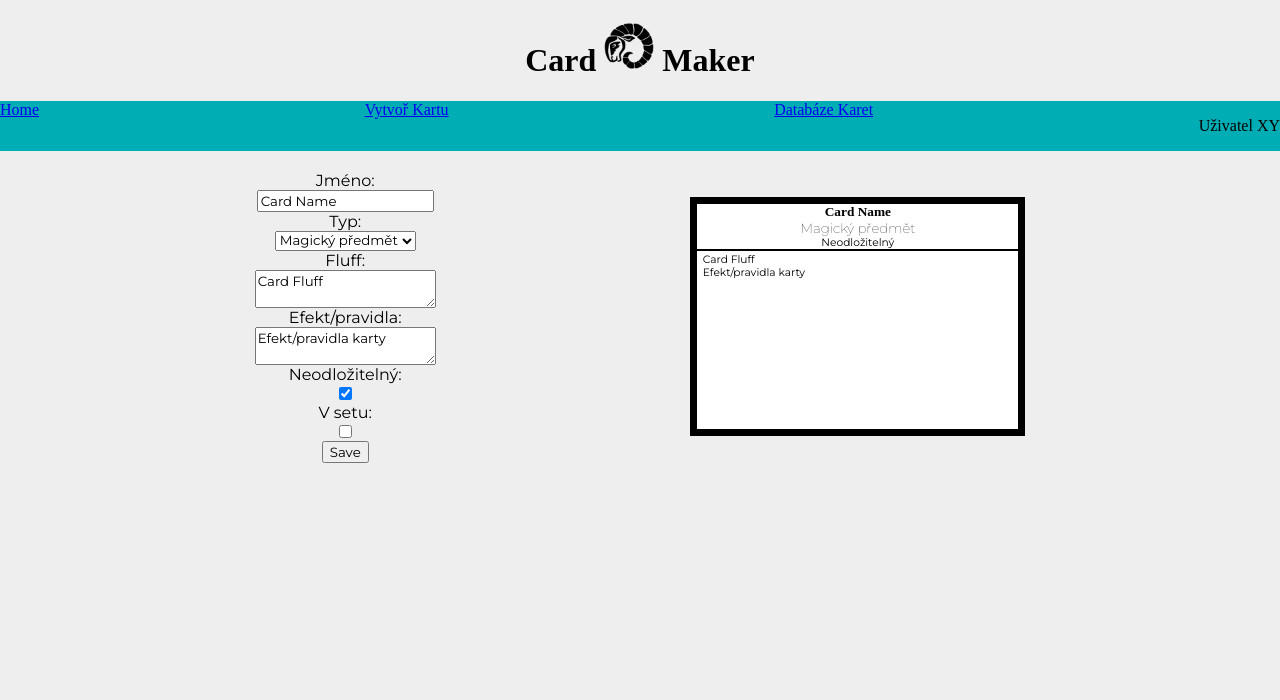
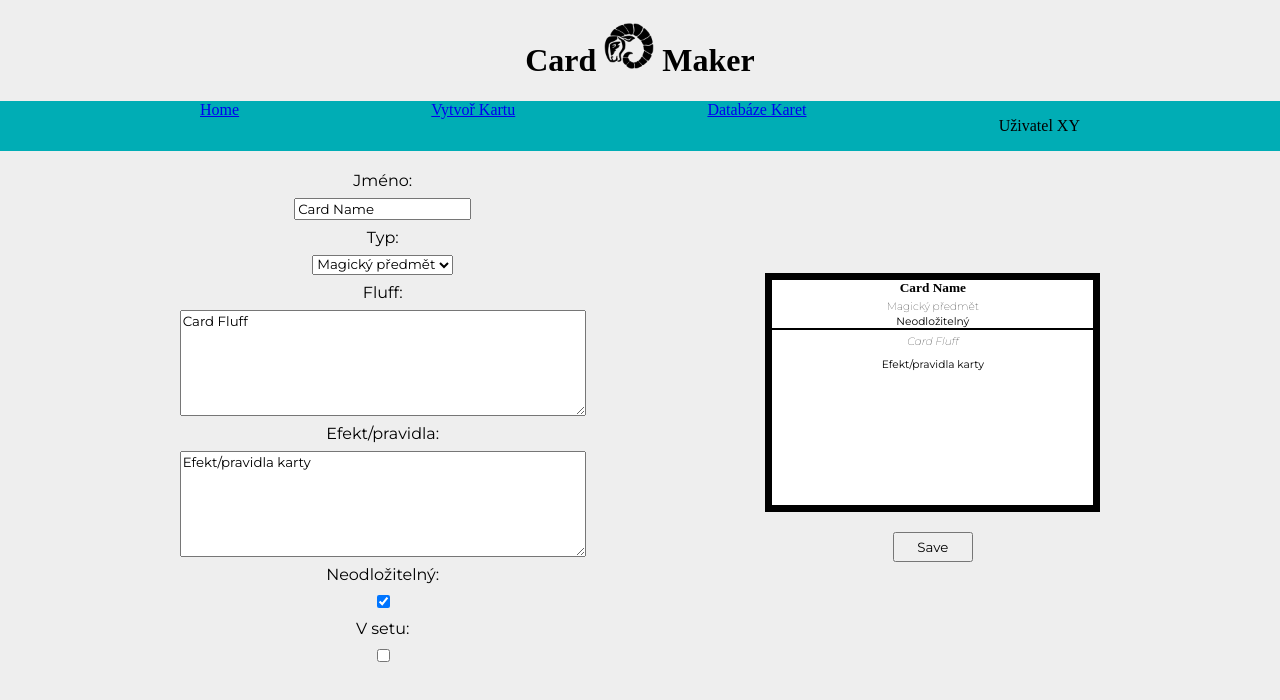
Before and after one commit to Cernobor/card-maker, a SvelteKit app in the folder cardMakerFE/: page / in a window 1280 px wide. Shown: the top 700 px of the page. Built offline with nearby package versions, Linux system fonts and the light colour scheme; a web font is replaced by a local one.

Commit message:
Functional preview

```diff
--- a/cardMakerFE/src/routes/+page.svelte
+++ b/cardMakerFE/src/routes/+page.svelte
@@ -62,7 +62,7 @@
 
             {/if}
 
-            <button on:click={cardComponent.saveCard}>Save</button>
+
 
         </form>
 
@@ -70,7 +70,24 @@
 
     <div class="card-view">
         <Card bind:card bind:this={cardComponent}/>
+
+        <button on:click={cardComponent.saveCard} style="width:80px; height:30px">Save</button>
     </div>
 
 
+
 </div>
+
+<style>
+    textarea {
+        width: 400px;
+        height: 100px;
+    }
+
+    .card-view {
+        display: flex;
+        flex-direction: column;
+        align-items: center;
+        gap:20px;
+    }
+</style>
--- a/cardMakerFE/src/routes/Card.svelte
+++ b/cardMakerFE/src/routes/Card.svelte
@@ -45,6 +45,13 @@
 <div class="{cardTypeClass} card" id="capture">
   <section class="card-header">
 		<div class="card-name">{card.name}</div>
+    <div class="card-set">
+      {#if card.type == 'Magický předmět'}
+      <div class="card-in-set">{card.inSet ? card.setName : ""}</div>
+      {:else if card.type == 'Volný aspekt'}
+      <div class="card-in-set">{card.inAspectFamily ? card.aspectFamilyName : ""}</div>
+      {/if}
+      </div>
 		<div class="card-type">{card.type}</div>
     {#if card.type == 'Magický předmět'}
     <div class="irremovable">{card.nonRemovable ? 'Neodložitelný' : ""}</div>
@@ -54,9 +61,8 @@
     {/if}
 	</section>
 
-
-
-	<section class="content">
+  <div class="card-body">
+    <section class="card-content">
       <div class="card-fluff">
         {@html pf_filter(DOMPurify.sanitize(card.fluff))}
       </div>
@@ -64,13 +70,9 @@
         {@html pf_filter(DOMPurify.sanitize(card.effect))}
       </div>
     </section>
-  <section clas="card-set">
-  {#if card.type == 'Magický předmět'}
-  <div class="card-in-set">{card.inSet ? card.setName : ""}</div>
-  {:else if card.type == 'Volný aspekt'}
-  <div class="card-in-set">{card.inAspectFamily ? card.aspectFamilyName : ""}</div>
-  {/if}
-  </section>
+
+  </div>
+
 </div>
 
 
@@ -85,6 +87,7 @@
 		page-break-after: auto;
 		page-break-inside: avoid;
     background-color: white;
+
 	}
 
   .card-magical-item {
@@ -105,7 +108,7 @@
     align-items: center;
     text-align: center;
 		border-bottom: 2px solid black;
-		padding: 0 4pt;
+    gap: 2px;
 	}
 	.card-name{
 		font-family: "Inknut Antiqua", serif;
@@ -115,29 +118,28 @@
 	}
 	.card-type {
 		font-family: "Montserrat", sans-serif;
-		font-size: 10pt;
+		font-size: 8pt;
 		font-weight: 8;
 	}
+  .card-content div {
+		padding: 5px;
+    text-align: justify;
+    text-align-last: center;
+	}
+  .card-fluff{
+    font-style: italic;
+    font-weight: lighter;
+  }
+  .card-set{
+    text-align: center;
+    font-size: 6pt;
 
-	.content {
-		margin-top: 1pt;
-	}
-	.content div {
-		padding: 0 4pt;
   }
 	:global(section.content p) {
 		padding-bottom: 2pt;
 		margin: 0;
 	}
-	.description {
-		border-top: 1pt solid black;
-		text-align: justify;
-	}
 	:global(img.activity) {
 		max-height: 8pt;
 	}
-	.description :global(img :not(.activity)) {
-		display: block;
-		margin: auto;
-	}
 </style>
--- a/cardMakerFE/src/routes/styles.css
+++ b/cardMakerFE/src/routes/styles.css
@@ -28,6 +28,7 @@ nav {
 .navbar {
     display: flex;
     justify-content: space-between;
+    padding: 0px 200px;
 }
 
 .card-input-form {
@@ -35,6 +36,7 @@ nav {
     flex-direction: column;
     justify-content: center;
     align-items: center;
+    gap:8px;
 }
 
 .cardmaker-body{
```
Lines whose indentation alone changed are shown as unchanged.
